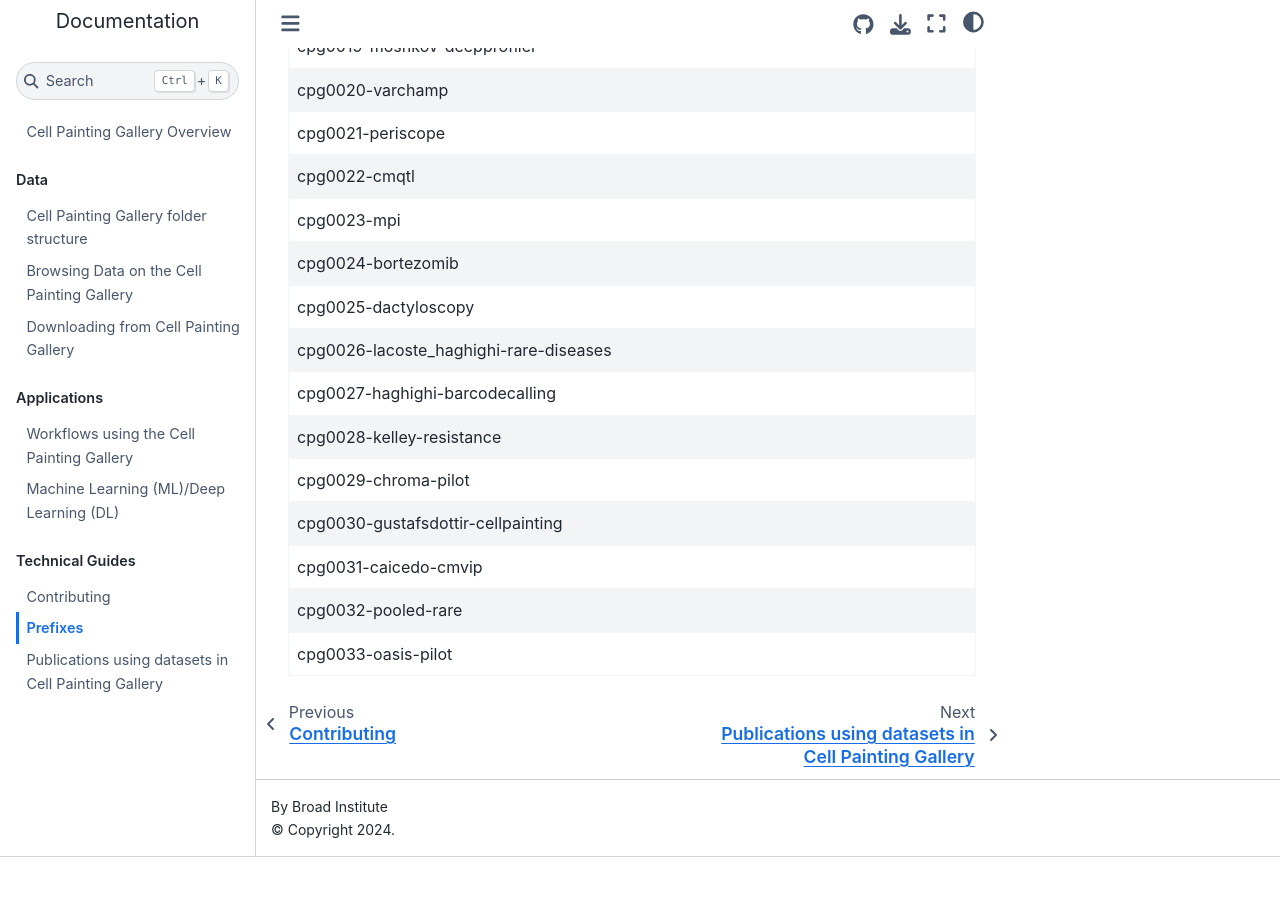
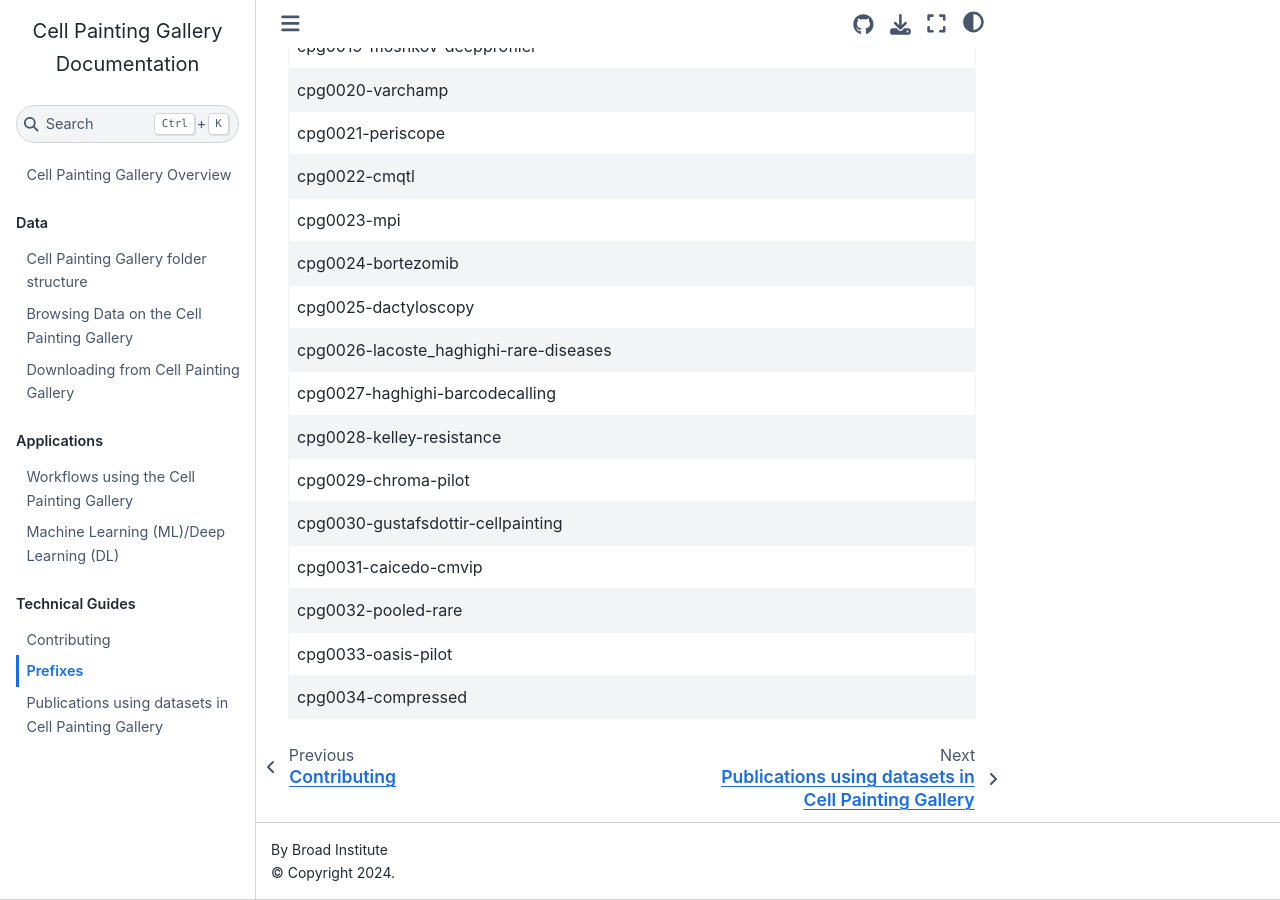
Before and after one commit to broadinstitute/cellpainting-gallery, a Jupyter Book: the page built from documentation/prefixes.md, in a window 1280 px wide and 900 px high, scrolled down 1077 px. Built offline with Jupyter Book 1.0.4 settings and Sphinx 7.4.7 and the Sphinx Book theme 1.1.4, drawn with Linux system fonts in a browser that asks for light colours; before the commit the page ends 1934 px from its top, so only the background shows below that.

Commit message:
add identifier

```diff
--- a/documentation/prefixes.md
+++ b/documentation/prefixes.md
@@ -39,3 +39,4 @@
 | cpg0031-caicedo-cmvip                    |
 | cpg0032-pooled-rare                      |
 | cpg0033-oasis-pilot                      |
+| cpg0034-compressed                       |
```
